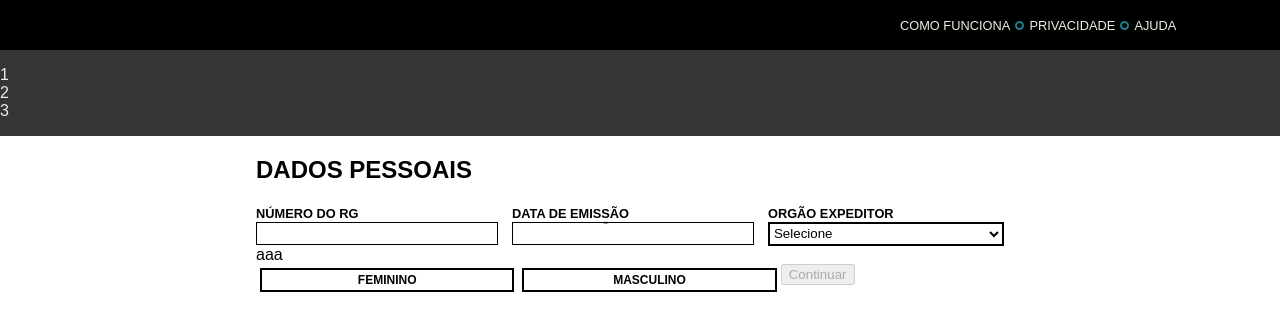
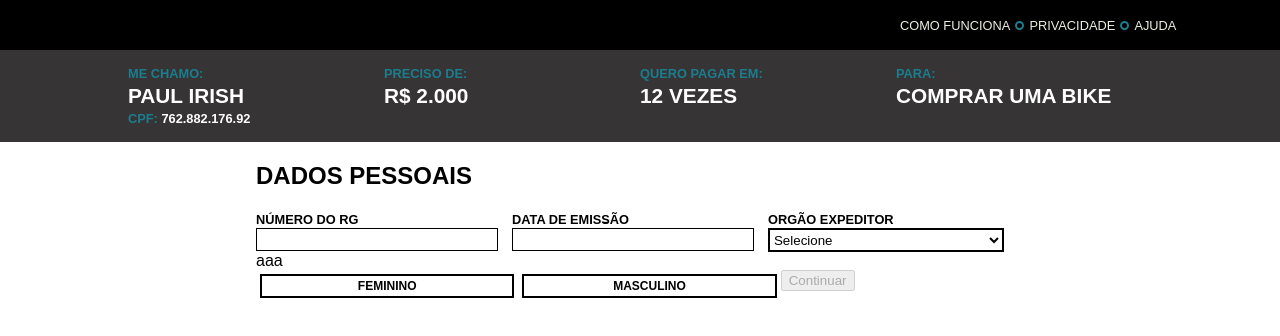
Before and after one commit to naaataliaazevedo/react-form-geru, a React (Create React App) app: page / in a window 1280 px wide. Shown: the top 336 px of the page. Built offline with nearby package versions, Linux system fonts and the light colour scheme.

Commit message:
Added the header user

```diff
--- a/src/components/Header/HeaderUser.js
+++ b/src/components/Header/HeaderUser.js
@@ -5,9 +5,25 @@ export class HeaderUser extends Component {
   render() {
     return (
       <ContainerHeaderUser>
-        <div>1</div>
-        <div>2</div>
-        <div>3</div>
+        <MainUser>
+          <div>
+            <p className="text-blue">ME CHAMO:</p>
+            <p className="fnt-bigger">Paul Irish</p>
+            <p><span className="text-blue">cpf:</span> 762.882.176.92</p>
+          </div>
+          <div>
+            <p className="text-blue">Preciso de:</p>
+            <p className="fnt-bigger">R$ 2.000</p>
+          </div>
+          <div>
+            <p className="text-blue">Quero pagar em:</p>
+            <p className="fnt-bigger">12 vezes</p>
+          </div>
+          <div>
+            <p className="text-blue">Para:</p>
+            <p className="fnt-bigger">Comprar uma bike</p>
+        </div>
+        </MainUser>
       </ContainerHeaderUser>
     );
   }
@@ -21,4 +37,27 @@ const ContainerHeaderUser = styled.div`
   padding: 1rem 0;
 `;
 
+const MainUser = styled.div`
+  width: 80%;
+  margin: 0 auto;
+  > div {
+    float: left;
+    width: calc(100% / 4);
+    p {
+      margin: 0;
+      color: #fff;
+      text-transform: uppercase;
+      font-size: 0.8rem;
+      font-weight: bold;
+      &.fnt-bigger {
+        font-size: 1.3rem;
+        padding: 0.2rem 0;
+      }
+    }
+    .text-blue {
+      color: #1b7d8e;
+    }
+  }
+`;
+
 export default HeaderUser;
```
